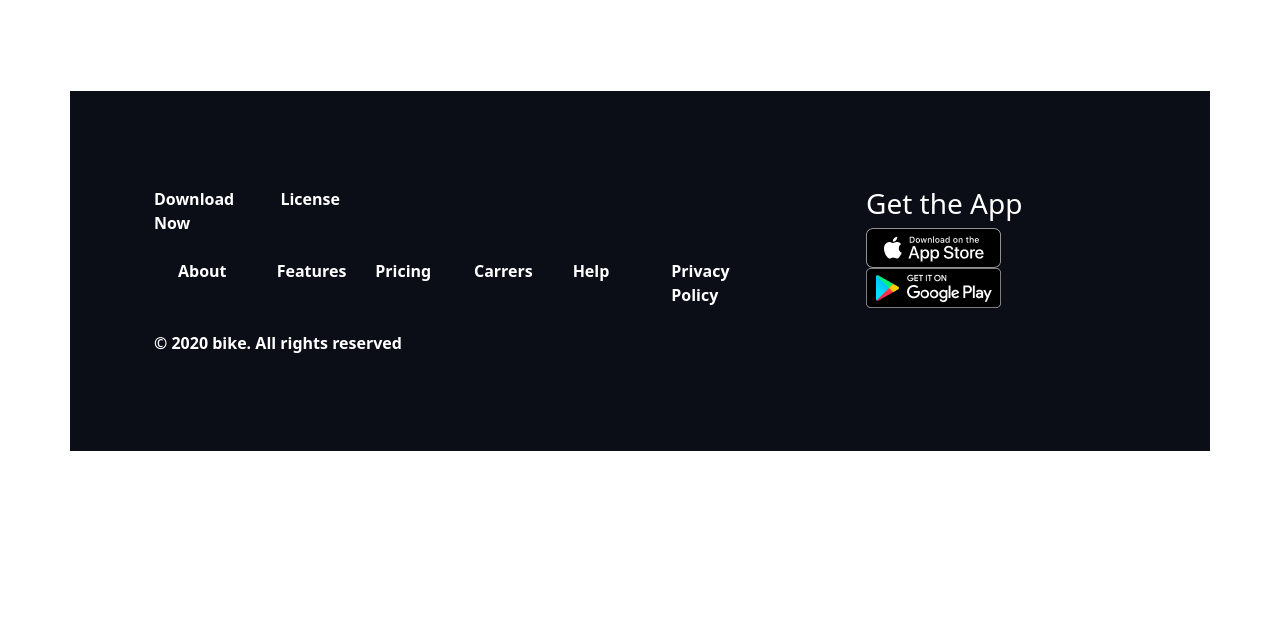
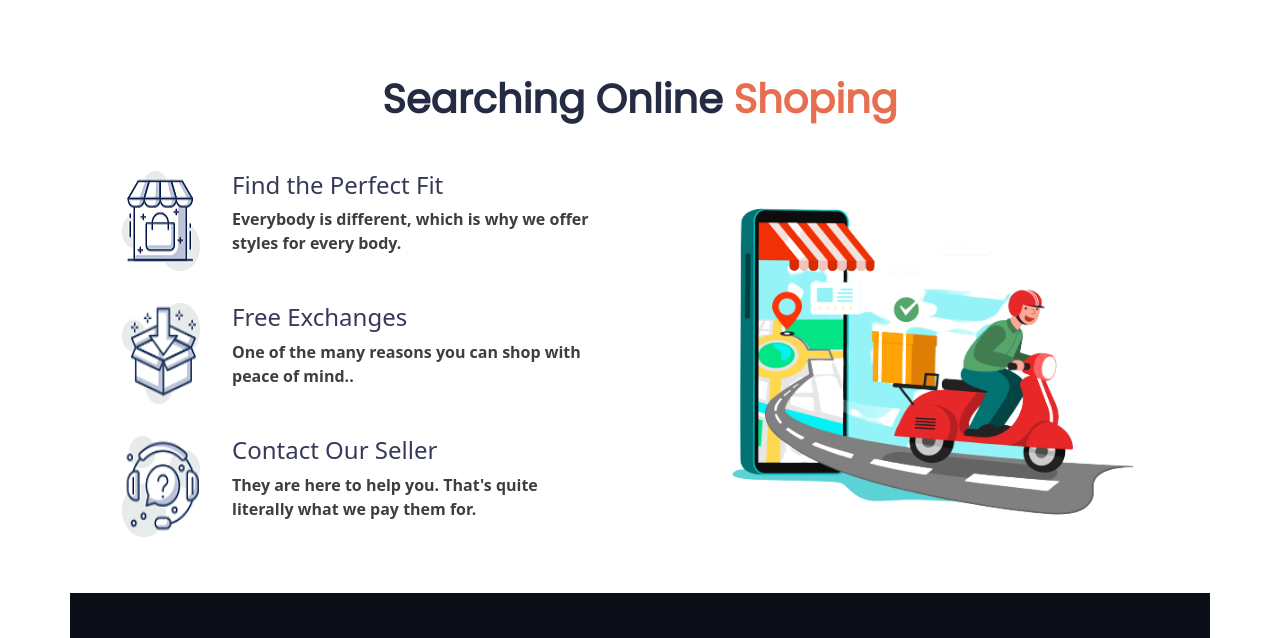
Before and after one commit to moinctg/honda-crb, a plain HTML site: page index.html in a window 1280 px wide. Shown: the part 2802-3440 px from the top of the page. Before the commit the page ends 3253 px from the top, so only its background shows below. Drawn offline with nearby package versions, Linux system fonts and the light colour scheme.

Commit message:
Serching online Shoping updated

```diff
--- a/custom css/style.css
+++ b/custom css/style.css
@@ -106,6 +106,17 @@ padding: 12px 12px;
 }
 
 
+/* Find or Searching Section  */
+.find-heading{
+  color: #363958;
+
+}
+.find-text{
+  color: #3E3E3E;
+
+}
+
+
 /* footer Style Section  */
 
 .bg-footer{
--- a/index.html
+++ b/index.html
@@ -341,7 +341,53 @@
         </div>
       </section>
 
-      <!-- Subscription Section  -->
+      <!-- Serching  Section  -->
+      <section class="container">
+        <h1 class="text-center client-designation ">Searching Online <span class="client-heading">  Shoping </span></h1>
+        <div class="row ">
+          <div class="col-lg-6 p-4">
+            <div class=" d-flex">
+            <!-- <div class="p-4"> -->
+              <img class="p-3" src="images/perfect.png" alt="">
+
+            <div class="p-3">
+              <h4 class="find-heading"> Find the Perfect Fit</h4>
+
+              <p class="find-text">Everybody is different, which is why we
+               offer styles for every body.</p>
+            </div>
+             </div>
+
+
+          <div class="d-flex">
+
+              <img class="p-3" src="images/exchagnes.png" alt="">
+
+           <div class="p-3">
+             <h4 class="find-heading"> Free Exchanges</h4>
+            <p class="find-text">One of the many reasons you can shop
+              with peace of mind..</p>
+            </div>
+          </div>
+
+            <div class="d-flex">
+              <img class="p-3" src="images/seller.png" alt="">
+
+           <div class="p-3">
+             <h4 class="find-heading"> Contact Our Seller</h4>
+            <p class="find-text">They are here to help you. That's quite
+              literally what we pay them for.</p>
+            </div>
+            </div>
+            </div>
+
+          <div class="col-lg-6 ">
+            <img class="img-fluid  p-3" src="images/Online_Shoping_29.png" alt="">
+
+          </div>
+        </div>
+
+      </section>
 
 
   </main>
@@ -357,7 +403,7 @@
           </div>
 
         </div>
-        <div class="row row-cols-6 p-4  ">
+        <div class="row row-cols-6 p-4 row-cols-lg-6  g-lg-3 ">
           <div class="col ">
             <div class="text-white  ">About</div>
           </div>
```
Also changed, not shown: images/Online_Shoping_29.png (added), images/exchagnes.png (added), images/perfect.png (added), images/seller.png (added), 1 other file.
